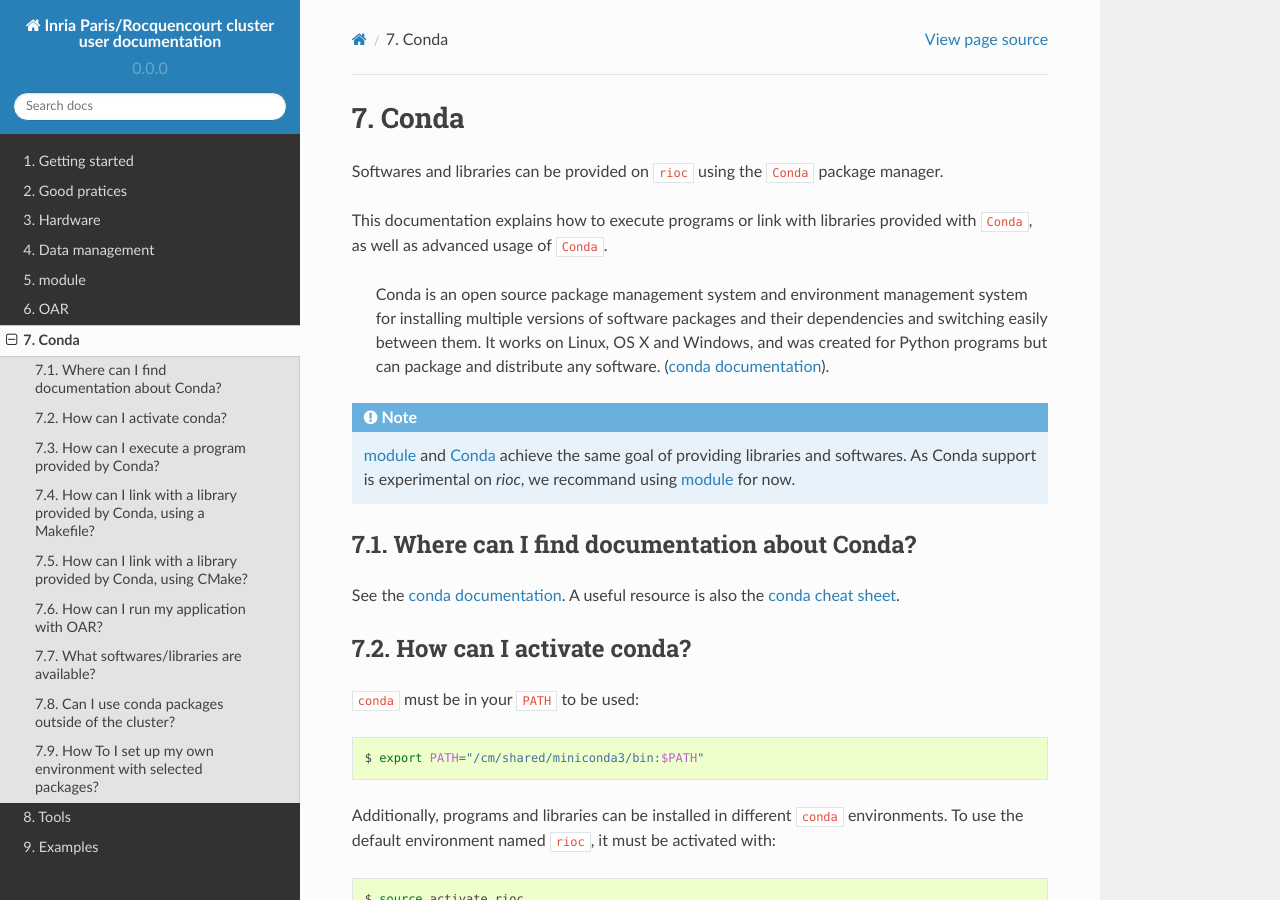
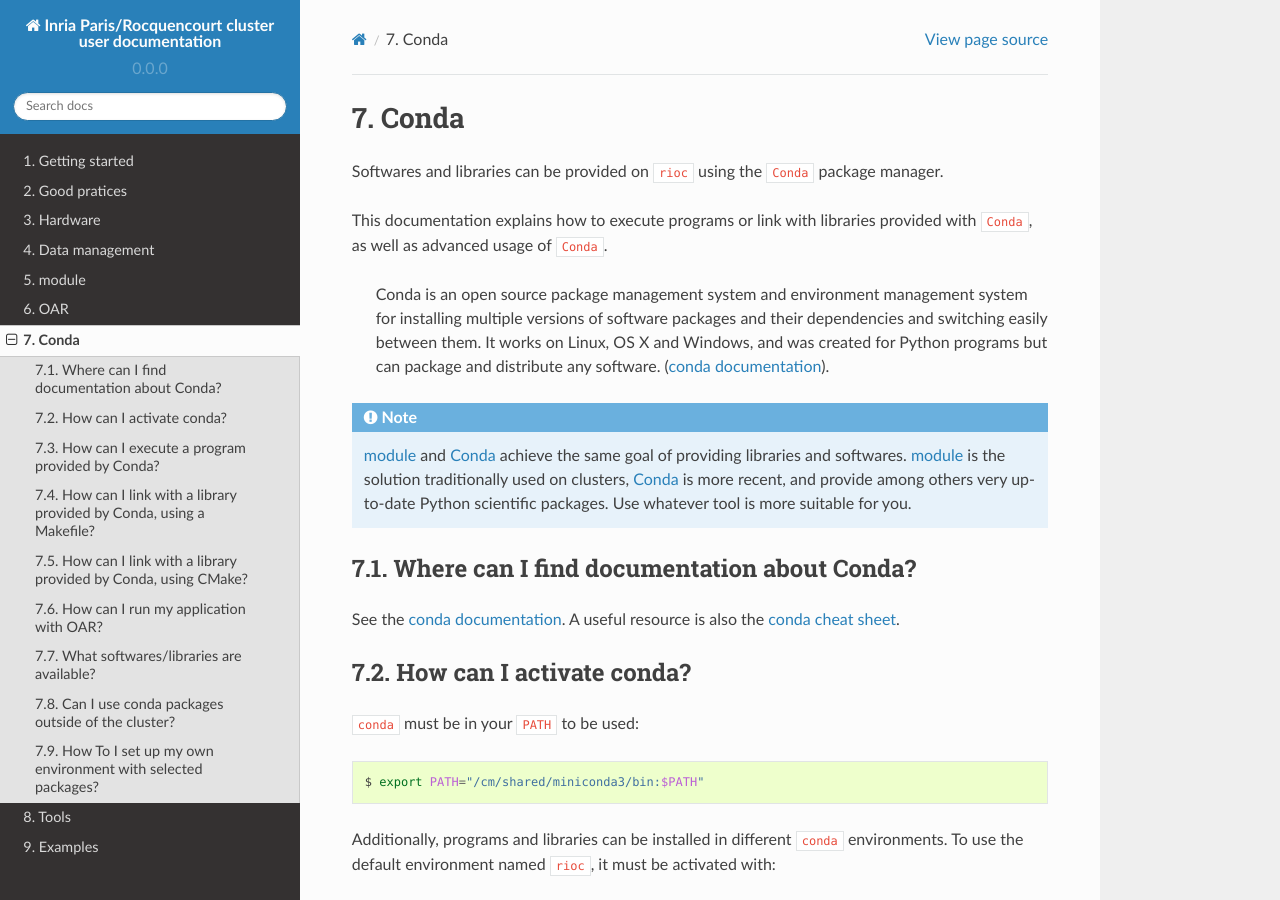
Before and after one commit to abertout/rioc, a Sphinx documentation site: the page built from doc/conda.rst, in a window 1280 px wide and 900 px high. Built offline with Sphinx 7.4.7 and the Read the Docs theme 2.0.0, drawn with Linux system fonts in a browser that asks for light colours.

Commit message:
Neutral recommandation for module VS conda

```diff
--- a/doc/conda.rst
+++ b/doc/conda.rst
@@ -18,8 +18,10 @@
 .. note::
 
     :ref:`module` and :ref:`conda` achieve the same goal of providing
-    libraries and softwares. As Conda support is experimental on `rioc`, we
-    recommand using :ref:`module` for now.
+    libraries and softwares. :ref:`module` is the solution traditionally used
+    on clusters, :ref:`conda` is more recent, and provide among others very
+    up-to-date Python scientific packages. Use whatever tool is more suitable
+    for you.
 
 Where can I find documentation about Conda?
 ----------------------------------------------
```
